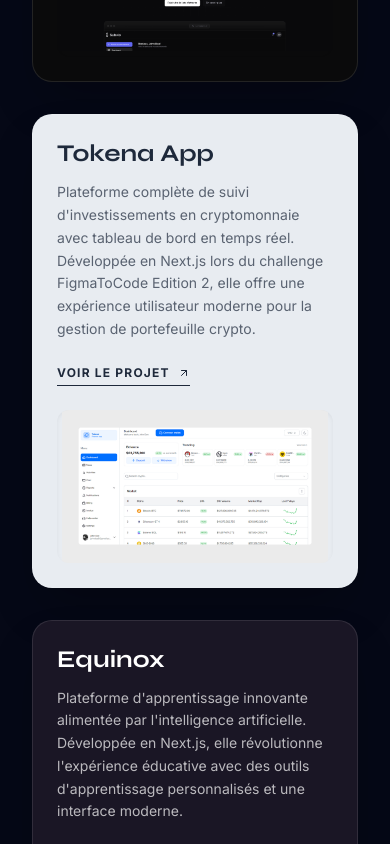
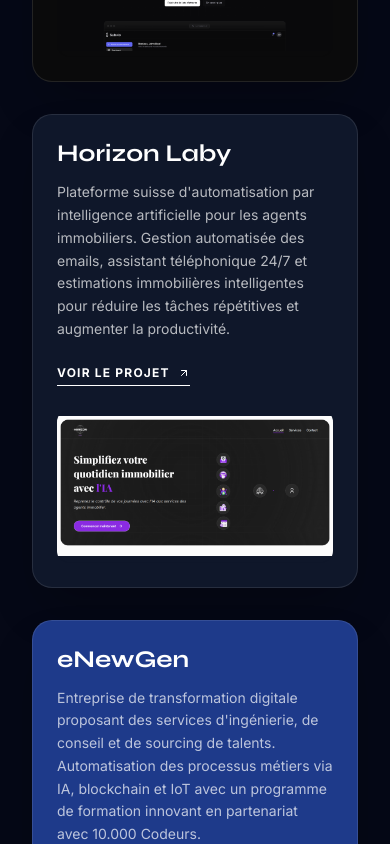
Before and after one commit to SergeCodeur/portfolio, a Next.js app: page / in a window 390 px wide. Shown: the part 4080-4924 px from the top of the page. Built offline with nearby package versions, Linux system fonts and the light colour scheme.

Commit message:
Ajout des projets Horizon Laby et eNewGen
- Ajout de Horizon Laby (plateforme IA pour agents immobiliers) en 2ème position
- Ajout de eNewGen (transformation digitale) en 3ème position
- Correction du calcul du range de scroll pour s'adapter dynamiquement au nombre de projets

```diff
--- a/components/sections/projects/projects-section.tsx
+++ b/components/sections/projects/projects-section.tsx
@@ -14,6 +14,24 @@
     src: "/subvio.png",
     link: "https://subvio.sergeamoussougbo.com",
     color: "#0A0A0B",
+    textColor: "#FFFFFF",
+  },
+  {
+    title: "Horizon Laby",
+    description:
+      "Plateforme suisse d'automatisation par intelligence artificielle pour les agents immobiliers. Gestion automatisée des emails, assistant téléphonique 24/7 et estimations immobilières intelligentes pour réduire les tâches répétitives et augmenter la productivité.",
+    src: "/horizon-laby.png",
+    link: "https://horizonlaby.com",
+    color: "#0F172A",
+    textColor: "#FFFFFF",
+  },
+  {
+    title: "eNewGen",
+    description:
+      "Entreprise de transformation digitale proposant des services d'ingénierie, de conseil et de sourcing de talents. Automatisation des processus métiers via IA, blockchain et IoT avec un programme de formation innovant en partenariat avec 10.000 Codeurs.",
+    src: "/enewgen.png",
+    link: "https://enewgen.com",
+    color: "#1E3A8A",
     textColor: "#FFFFFF",
   },
   {
@@ -188,7 +206,7 @@
               {...project}
               url={project.link}
               progress={scrollYProgress}
-              range={[i * 0.25, 1]}
+              range={[i / projects.length, 1]}
               targetScale={targetScale}
             />
           );
```
Also changed, not shown: public/enewgen.png (added), public/horizon-laby.png (added).
